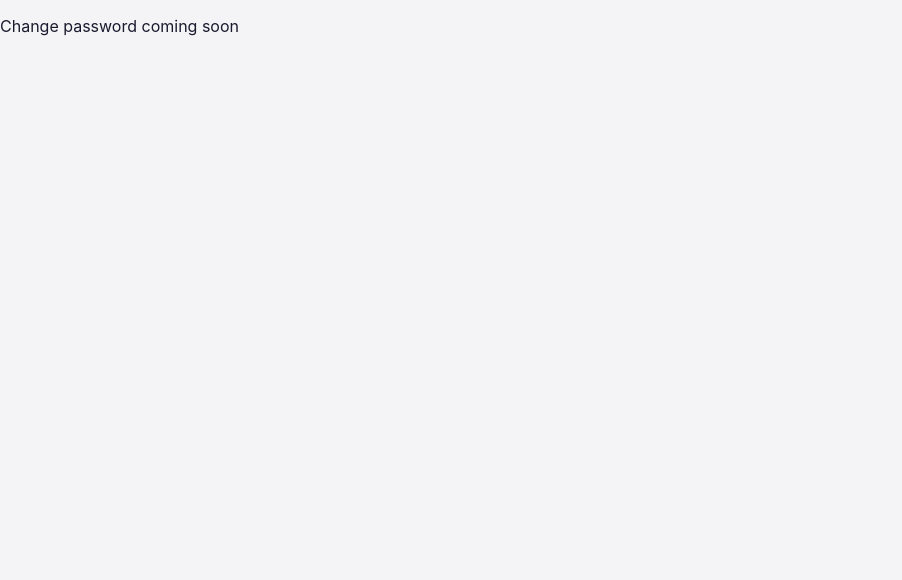
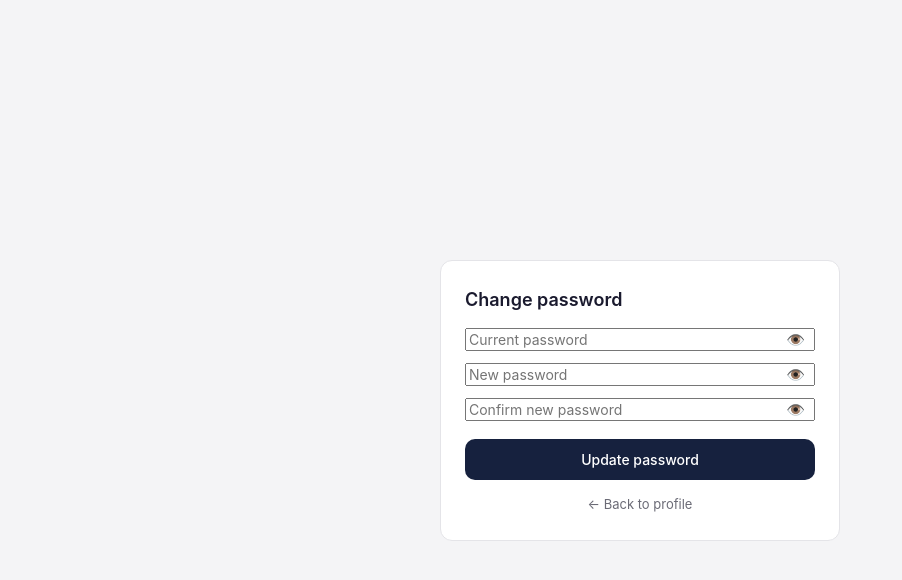
Before and after one commit to Houzsaad/vtu-mobile-platform, a React (Vite) app in the folder frontend/: page /change-password in a window 1280 px wide. Shown: the top 580 px of the page, without its empty margins (0-902 px from the left). Built offline with nearby package versions, Linux system fonts and the light colour scheme.

Commit message:
Wired Change-Password Component and CSS,now its functional

```diff
--- a/frontend/src/App.jsx
+++ b/frontend/src/App.jsx
@@ -3,6 +3,7 @@ import Register from './components/Register';
 import Login from './components/Login';
 import Dashboard from './components/Dasboard';
 import Profile from './components/Profile';
+import ChangePassword from './components/ChangePassword';
 
 function App() {
   return (
@@ -12,9 +13,10 @@ function App() {
       <Route path="/" element={<Register />} />
       <Route path="/dashboard" element={<Dashboard />} />
       <Route path="/profile" element={<Profile />} />
-      s
-      <Route path="/change-password" element={<p>Change password coming soon</p>} />
+
+      <Route path="/change-password" element={<ChangePassword />} />
       <Route path="/change-pin" element={<p>Change PIN coming soon</p>} />
+
     </Routes>
   );
 }
--- /dev/null
+++ b/frontend/src/components/ChangePassword.css
@@ -0,0 +1,70 @@
+.change-password-page {
+  min-height: 100vh;
+  display: flex;
+  align-items: center;
+  justify-content: center;
+  padding: 24px 16px;
+}
+
+.change-password-card {
+  width: 100%;
+  max-width: 400px;
+  background: var(--surface-2);
+  border: 1px solid var(--border);
+  border-radius: 12px;
+  padding: 28px 24px;
+}
+
+.change-password-title {
+  font-size: 18px;
+  font-weight: 600;
+  margin: 0 0 18px;
+}
+
+.change-password-form {
+  display: flex;
+  flex-direction: column;
+  gap: 12px;
+}
+
+.change-password-submit {
+  margin-top: 6px;
+  padding: 12px;
+  border: none;
+  border-radius: var(--radius);
+  background: var(--accent);
+  color: #fff;
+  font-weight: 500;
+  cursor: pointer;
+}
+
+.change-password-submit:disabled {
+  opacity: 0.6;
+  cursor: not-allowed;
+}
+
+.change-password-success {
+  margin-top: 14px;
+  font-size: 13px;
+  color: #1a7f37;
+  text-align: center;
+}
+
+.change-password-errors {
+  margin-top: 14px;
+}
+
+.change-password-error {
+  font-size: 12.5px;
+  color: var(--danger);
+  margin: 0 0 4px;
+}
+
+.change-password-back {
+  display: block;
+  margin-top: 16px;
+  text-align: center;
+  font-size: 13px;
+  color: var(--text-secondary);
+  text-decoration: none;
+}
--- /dev/null
+++ b/frontend/src/components/ChangePassword.jsx
@@ -0,0 +1,94 @@
+import { useState } from 'react';
+import { useNavigate, Link } from 'react-router-dom';
+import PasswordInput from './PasswordInput';
+import './ChangePassword.css';
+
+const BASE_URL = 'http://127.0.0.1:8000/api';
+
+export default function ChangePassword() {
+  const [formData, setFormData] = useState({
+    current_password: '', new_password: '', confirm_new_password: '',
+  });
+  const [errors, setErrors] = useState({});
+  const [success, setSuccess] = useState('');
+  const [loading, setLoading] = useState(false);
+  const navigate = useNavigate();
+
+  const handleChange = (e) => {
+    setFormData({ ...formData, [e.target.name]: e.target.value });
+  };
+
+  const handleSubmit = async (e) => {
+    e.preventDefault();
+    setLoading(true);
+    setErrors({});
+    setSuccess('');
+    const token = localStorage.getItem('access_token');
+
+    try {
+      const response = await fetch(`${BASE_URL}/accounts/change-password/`, {
+        method: 'POST',
+        headers: {
+          'Content-Type': 'application/json',
+          Authorization: `Bearer ${token}`,
+        },
+        body: JSON.stringify(formData),
+      });
+      const result = await response.json();
+      if (!response.ok) {
+        setErrors(result);
+        return;
+      }
+      setSuccess(result.message);
+      setFormData({ current_password: '', new_password: '', confirm_new_password: '' });
+    } catch (err) {
+      setErrors({ detail: 'Something went wrong.' });
+    } finally {
+      setLoading(false);
+    }
+  };
+
+  return (
+    <div className="change-password-page">
+      <div className="change-password-card">
+        <p className="change-password-title">Change password</p>
+        <form className="change-password-form" onSubmit={handleSubmit}>
+          <PasswordInput
+            name="current_password"
+            placeholder="Current password"
+            value={formData.current_password}
+            onChange={handleChange}
+          />
+          <PasswordInput
+            name="new_password"
+            placeholder="New password"
+            value={formData.new_password}
+            onChange={handleChange}
+          />
+          <PasswordInput
+            name="confirm_new_password"
+            placeholder="Confirm new password"
+            value={formData.confirm_new_password}
+            onChange={handleChange}
+          />
+          <button type="submit" className="change-password-submit" disabled={loading}>
+            {loading ? 'Updating...' : 'Update password'}
+          </button>
+        </form>
+
+        {success && <p className="change-password-success">{success}</p>}
+        {Object.keys(errors).length > 0 && (
+          <div className="change-password-errors">
+            {Object.entries(errors).map(([field, msg]) => (
+              <p key={field} className="change-password-error">
+                {Array.isArray(msg) ? msg.join(', ') : msg}
+              </p>
+            ))}
+          </div>
+        )}
+
+        <Link to="/profile" className="change-password-back">← Back to profile</Link>
+      </div>
+    </div>
+  );
+}
```
